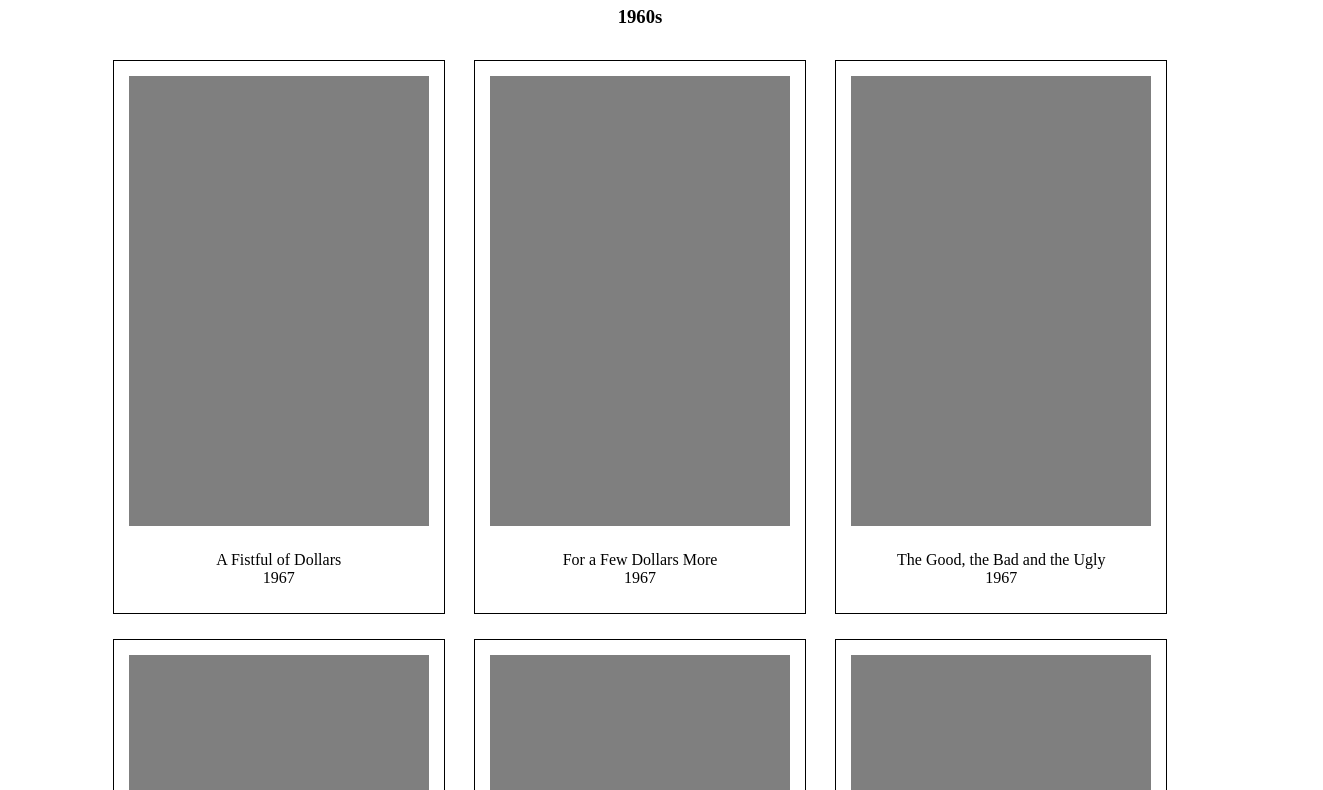
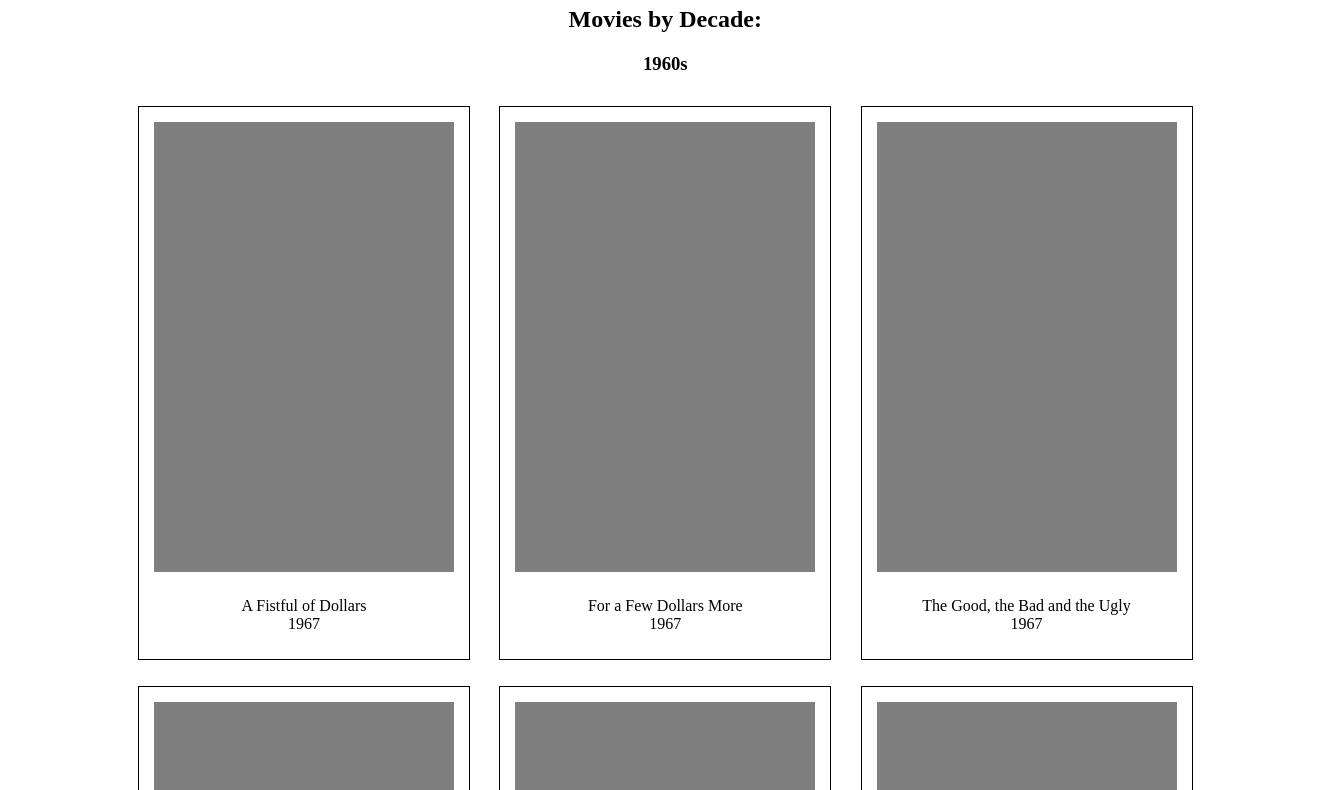
Before and after one commit to meatcube240/ClintE, a plain HTML site: page index.html in a window 1280 px wide. Shown: the part 207-997 px from the top of the page, 1323 px wide, since content can reach past the window. Drawn offline with Linux system fonts and the light colour scheme.

Commit message:
Update style.css

```diff
--- a/style.css
+++ b/style.css
@@ -16,6 +16,7 @@
 }
 #movieBox{
   width: 100%;
+  padding: 2%
 }
 #movieLink{
   max-width: 100%;
```
